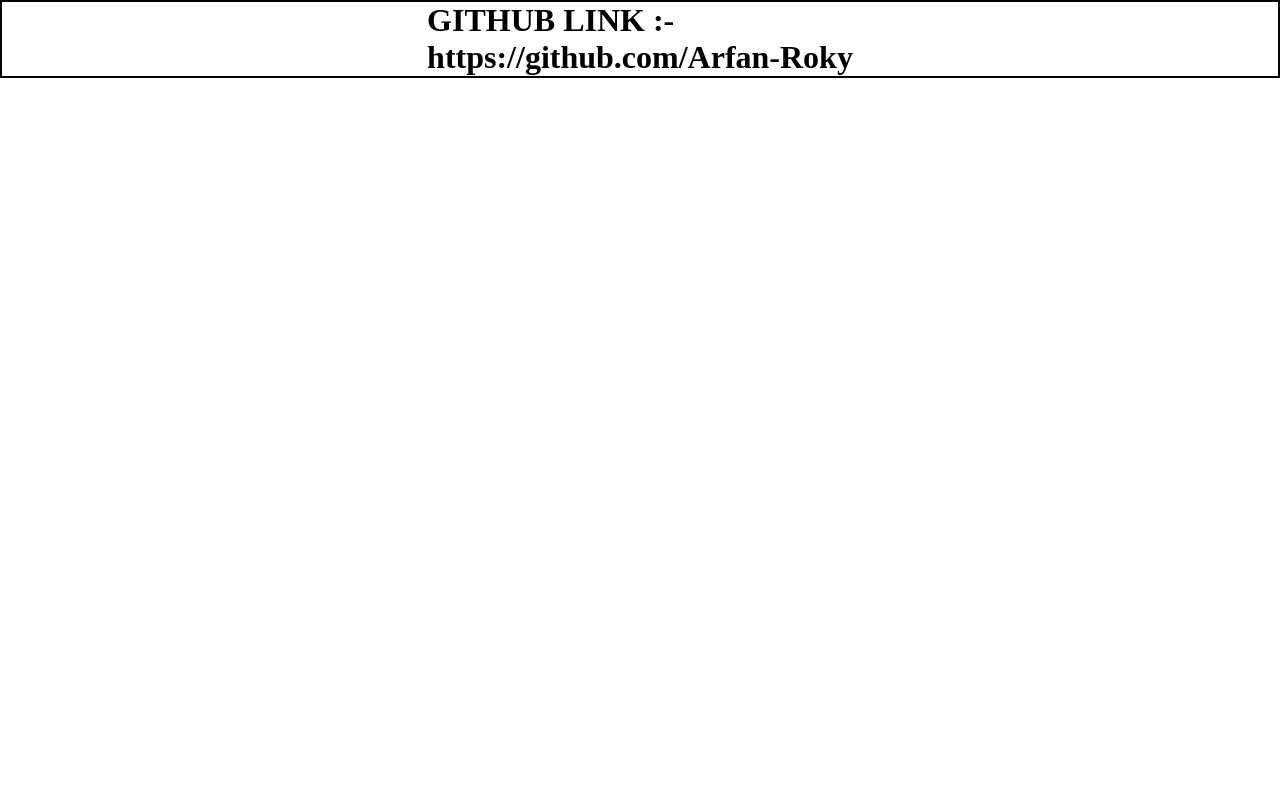
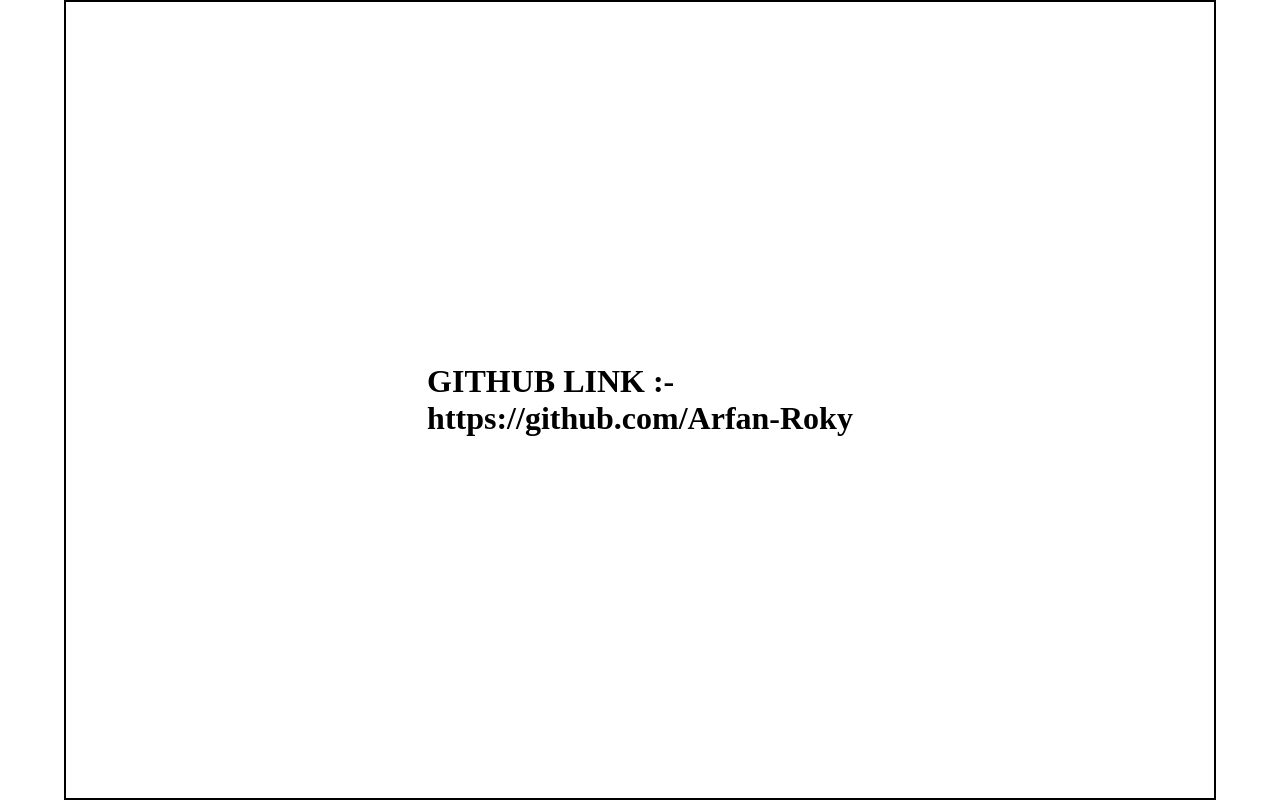
Before and after one commit to Arfan-Roky/main-div, a plain HTML site: page index.html in a window 1280 px wide. Drawn offline with Linux system fonts and the light colour scheme.

Commit message:
custom css is added

```diff
--- a/index.html
+++ b/index.html
@@ -11,7 +11,7 @@
     <link rel="stylesheet" href="style.css">
 </head>
 <body>
-    <div class="center__div ">
+    <div class="center__div div--box">
        <div class="div__content">
         <h1>GITHUB LINK :-</h1>
         <h1>https://github.com/Arfan-Roky</h1>
--- a/style.css
+++ b/style.css
@@ -7,10 +7,14 @@
 
 /* Global Css */
 .center__div{
-    width: 100%;
-    height: 100%;
     display: flex;
     justify-content: center;
     align-items: center;
     border: 2px solid black;
 }
+
+.div--box{
+    max-width: 90%;
+    margin: 0 auto;
+    height: 100vh;
+}
```
